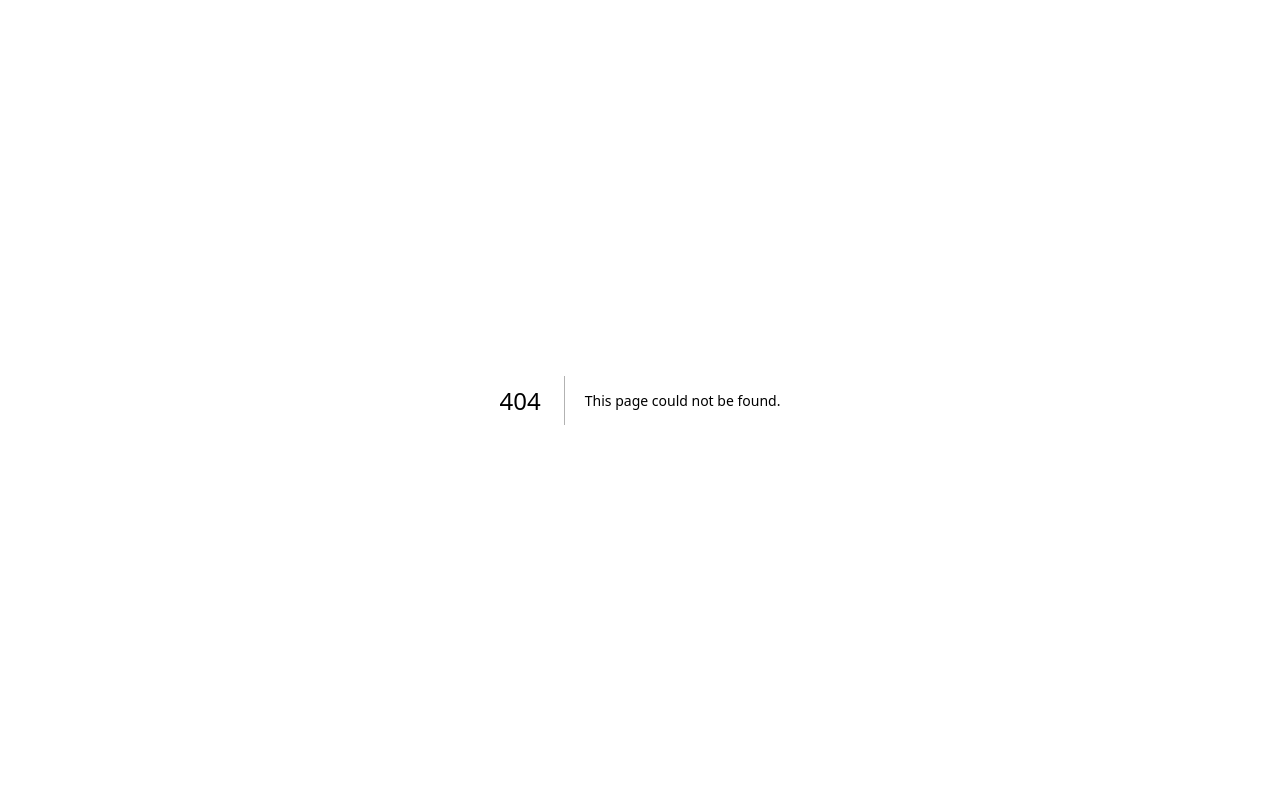
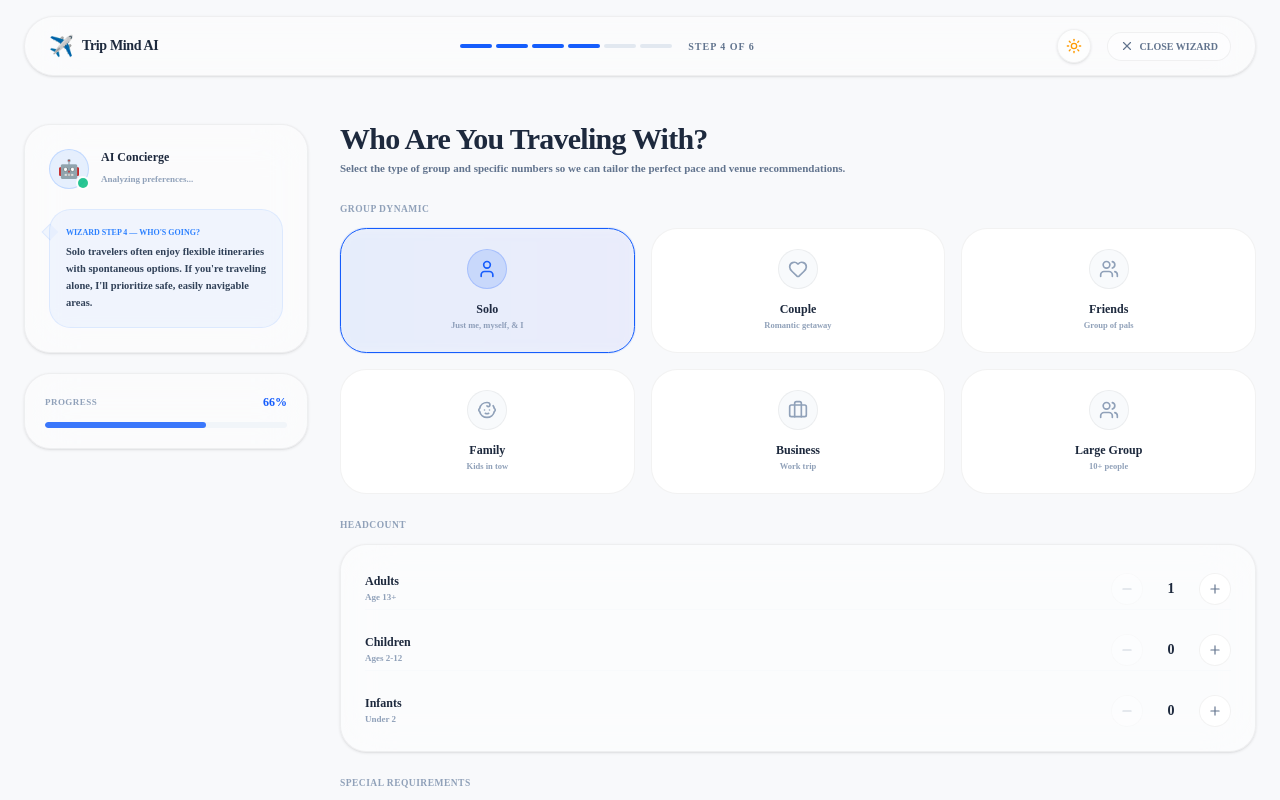
Before and after one commit to Rathi5625/Trip-Mind-AI, a Next.js app in the folder frontend/: page /planner/create-trip/travelers in a window 1280 px wide. Before the commit this address had no page. Shown: the top 800 px of the page. Built offline with nearby package versions, Linux system fonts and the light colour scheme.

Commit message:
feat(wizard): connect travelers step layout page to Next.js App Router

```diff
--- /dev/null
+++ b/frontend/src/app/planner/create-trip/travelers/page.tsx
@@ -0,0 +1,10 @@
+import { TravelersPage } from "@/features/createTrip/TravelersPage"
+
+export const metadata = {
+  title: "Trip Mind AI — Select Travelers & Companions",
+  description: "Specify travelers headcount and accessibility requirements to personalize your travel itinerary.",
+}
+
+export default function Page() {
+  return <TravelersPage />
+}
--- /dev/null
+++ b/frontend/src/features/createTrip/TravelersPage.tsx
@@ -0,0 +1,152 @@
+"use client"
+
+import * as React from "react"
+import Link from "next/link"
+import { X } from "lucide-react"
+
+import { ProgressSidebar } from "./components/ProgressSidebar"
+import { GroupCard } from "./components/GroupCard"
+import { TravelerCounter } from "./components/TravelerCounter"
+import { RequirementChip } from "./components/RequirementChip"
+import { AccessibilityAdvisor } from "./components/AccessibilityAdvisor"
+import { GroupSummary } from "./components/GroupSummary"
+import { NavigationFooter } from "./components/NavigationFooter"
+import { ThemeToggle } from "@/components/ui/ThemeToggle"
+import { QueryClient, QueryClientProvider } from "@tanstack/react-query"
+
+const makeQueryClient = () =>
+  new QueryClient({
+    defaultOptions: {
+      queries: {
+        refetchOnWindowFocus: false,
+        retry: 1,
+      },
+    },
+  })
+
+function TravelersPageContent() {
+  return (
+    <div className="min-h-screen flex flex-col bg-[#F8F9FB] dark:bg-[#0B0F19] text-slate-800 dark:text-slate-100 transition-colors duration-300">
+
+      {/* 1. Header Bar */}
+      <header className="sticky top-0 z-50 w-full px-6 py-4">
+        <div className="max-w-7xl mx-auto flex items-center justify-between px-6 py-3 rounded-full border border-black/5 bg-white/40 backdrop-blur-xl shadow-sm dark:border-white/5 dark:bg-slate-900/40">
+
+          <Link href="/" className="flex items-center gap-2 select-none">
+            <span className="text-xl">✈️</span>
+            <span className="text-sm font-black text-slate-805 dark:text-slate-100 tracking-tight">
+              Trip Mind AI
+            </span>
+          </Link>
+
+          {/* Stepper center details */}
+          <div className="flex items-center gap-4 select-none">
+            <div className="flex gap-1">
+              {[1, 2, 3, 4, 5, 6].map((s) => (
+                <div
+                  key={s}
+                  className={`h-1 w-8 rounded-full transition-all duration-300 ${
+                    s <= 4
+                      ? "bg-blue-600 dark:bg-blue-450"
+                      : "bg-slate-200 dark:bg-slate-800"
+                  }`}
+                />
+              ))}
+            </div>
+            <span className="text-[10px] font-black text-slate-500 dark:text-slate-400 uppercase tracking-widest">
+              Step 4 of 6
+            </span>
+          </div>
+
+          <div className="flex items-center gap-4">
+            <ThemeToggle />
+            <Link
+              href="/planner/create-trip/budget"
+              className="flex items-center gap-1.5 px-3 py-1.5 rounded-full border border-black/5 bg-white/40 hover:bg-slate-50 text-[10px] font-black uppercase text-slate-500 dark:border-white/10 dark:bg-white/5 dark:hover:bg-slate-800 dark:text-slate-400 transition-colors cursor-pointer"
+            >
+              <X className="size-3.5" />
+              <span>Close Wizard</span>
+            </Link>
+          </div>
+
+        </div>
+      </header>
+
+      {/* 2. Main Page Grid */}
+      <main className="flex-grow max-w-7xl w-full mx-auto px-6 py-6 md:py-8 grid grid-cols-1 lg:grid-cols-4 gap-8 items-start">
+
+        {/* Left Sidebar Info Cards Column */}
+        <div className="lg:col-span-1">
+          <ProgressSidebar />
+        </div>
+
+        {/* Center Main travelers workspace */}
+        <div className="lg:col-span-3 flex flex-col gap-6">
+
+          {/* Header Title Section */}
+          <div className="space-y-1.5 select-none">
+            <h1 className="text-2xl md:text-3xl font-black text-slate-850 dark:text-slate-100 tracking-tight leading-none">
+              Who Are You Traveling With?
+            </h1>
+            <p className="text-[11px] font-semibold text-slate-500 dark:text-slate-400 leading-relaxed">
+              Select the type of group and specific numbers so we can tailor the perfect pace and venue recommendations.
+            </p>
+          </div>
+
+          {/* Group Dynamic cards section */}
+          <div className="space-y-3">
+            <span className="block text-[9.5px] font-black uppercase text-slate-400 dark:text-slate-550 tracking-wider">
+              Group Dynamic
+            </span>
+            <GroupCard />
+          </div>
+
+          {/* Headcount section */}
+          <div className="space-y-3">
+            <span className="block text-[9.5px] font-black uppercase text-slate-400 dark:text-slate-550 tracking-wider">
+              Headcount
+            </span>
+            <TravelerCounter />
+          </div>
+
+          {/* Special Requirements section */}
+          <div className="space-y-3">
+            <span className="block text-[9.5px] font-black uppercase text-slate-400 dark:text-slate-550 tracking-wider">
+              Special Requirements
+            </span>
+            <RequirementChip />
+          </div>
+
+          {/* Accessibility Advisor Popover Suggestions */}
+          <AccessibilityAdvisor />
+
+          {/* Dynamic summaries split (AI Group profile, Compatibility, Cost Adjuster) */}
+          <div className="space-y-3">
+            <span className="block text-[9.5px] font-black uppercase text-slate-400 dark:text-slate-550 tracking-wider">
+              📊 Dynamic Profiles & Fit Indexes
+            </span>
+            <GroupSummary />
+          </div>
+
+        </div>
+
+      </main>
+
+      {/* 3. Bottom actions footer navigation */}
+      <footer className="w-full pb-8">
+        <NavigationFooter />
+      </footer>
+
+    </div>
+  )
+}
+
+export function TravelersPage() {
+  const [queryClient] = React.useState(makeQueryClient)
+
+  return (
+    <QueryClientProvider client={queryClient}>
+      <TravelersPageContent />
+    </QueryClientProvider>
+  )
+}
```
